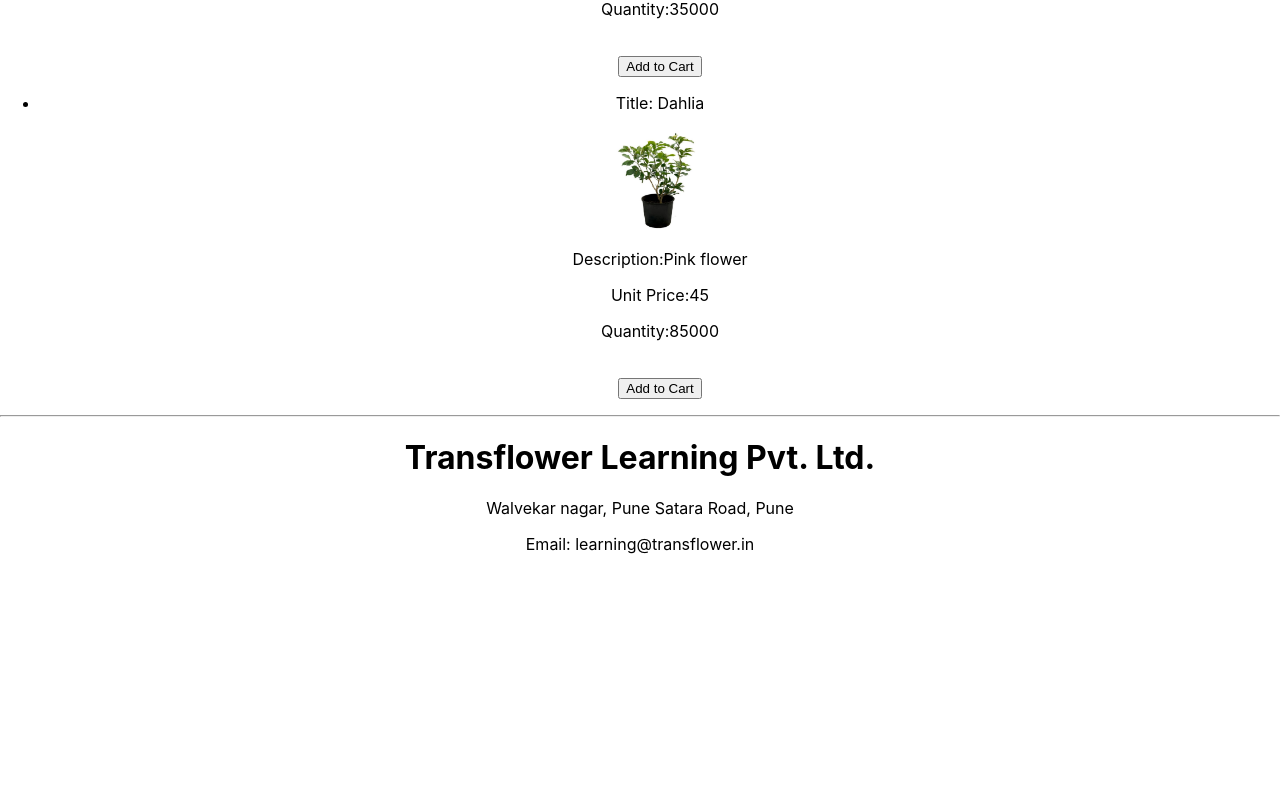
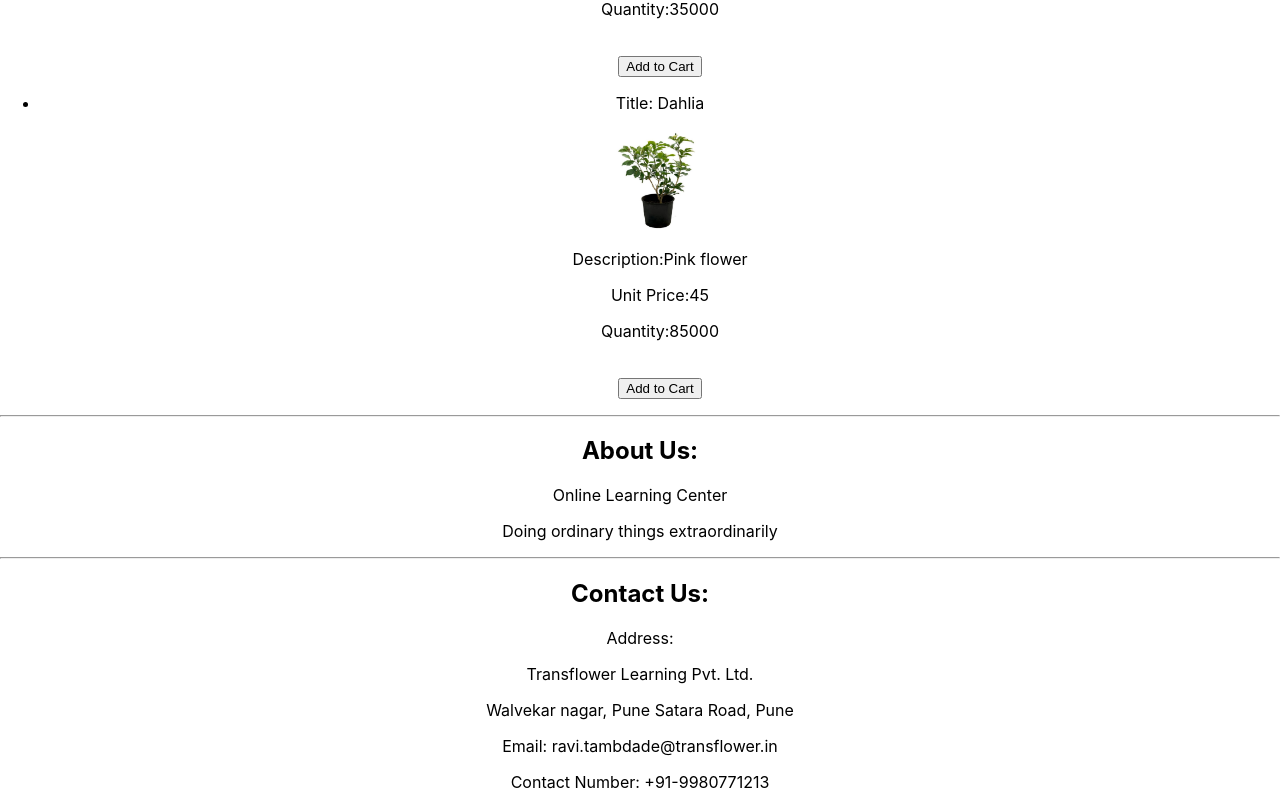
Before and after one commit to VishKapare10/OnlineShopping, a React (Create React App) app in the folder React/basicreactapp/: page / in a window 1280 px wide. Shown: the part 3767-4575 px from the top of the page. Before the commit the page ends 4337 px from the top, so only its background shows below. Built offline with nearby package versions, Linux system fonts and the light colour scheme.

Commit message:
Added component.

```diff
--- a/React/basicreactapp/src/App.js
+++ b/React/basicreactapp/src/App.js
@@ -6,6 +6,7 @@ import List from './List';
 import Dashboard from './Dashboard';
 import Flower from './flower';
 import Aboutus from './aboutus';
+import Contactus  from './contactus';
 
 
 // What is this App
@@ -26,6 +27,8 @@ function App() {
       <List></List>
       <hr/>
       <Aboutus></Aboutus>
+      <hr/>
+      <Contactus></Contactus>
     </div>
   );
 }
--- a/React/basicreactapp/src/aboutus.js
+++ b/React/basicreactapp/src/aboutus.js
@@ -2,9 +2,9 @@
 function Aboutus(){
     return(
             <div>
-                <h1>Transflower Learning Pvt. Ltd.</h1>
-                <p>Walvekar nagar, Pune Satara Road, Pune</p>
-                <p>Email: learning@transflower.in</p>
+                <h2>About Us:</h2>
+                <p>Online Learning Center</p>
+                <p>Doing ordinary things extraordinarily</p>
             </div>
     );
 }
--- /dev/null
+++ b/React/basicreactapp/src/contactus.js
@@ -0,0 +1,14 @@
+function Contactus(){
+    return(
+            <div>
+                <h2>Contact Us:</h2>
+                <p>Address:</p>
+                <p>Transflower Learning Pvt. Ltd.</p>
+                <p>Walvekar nagar, Pune Satara Road, Pune</p>
+                <p>Email: ravi.tambdade@transflower.in</p>
+                <p>Contact Number: +91-9980771213</p>
+            </div>
+    );
+}
+
+export default Contactus;
```
